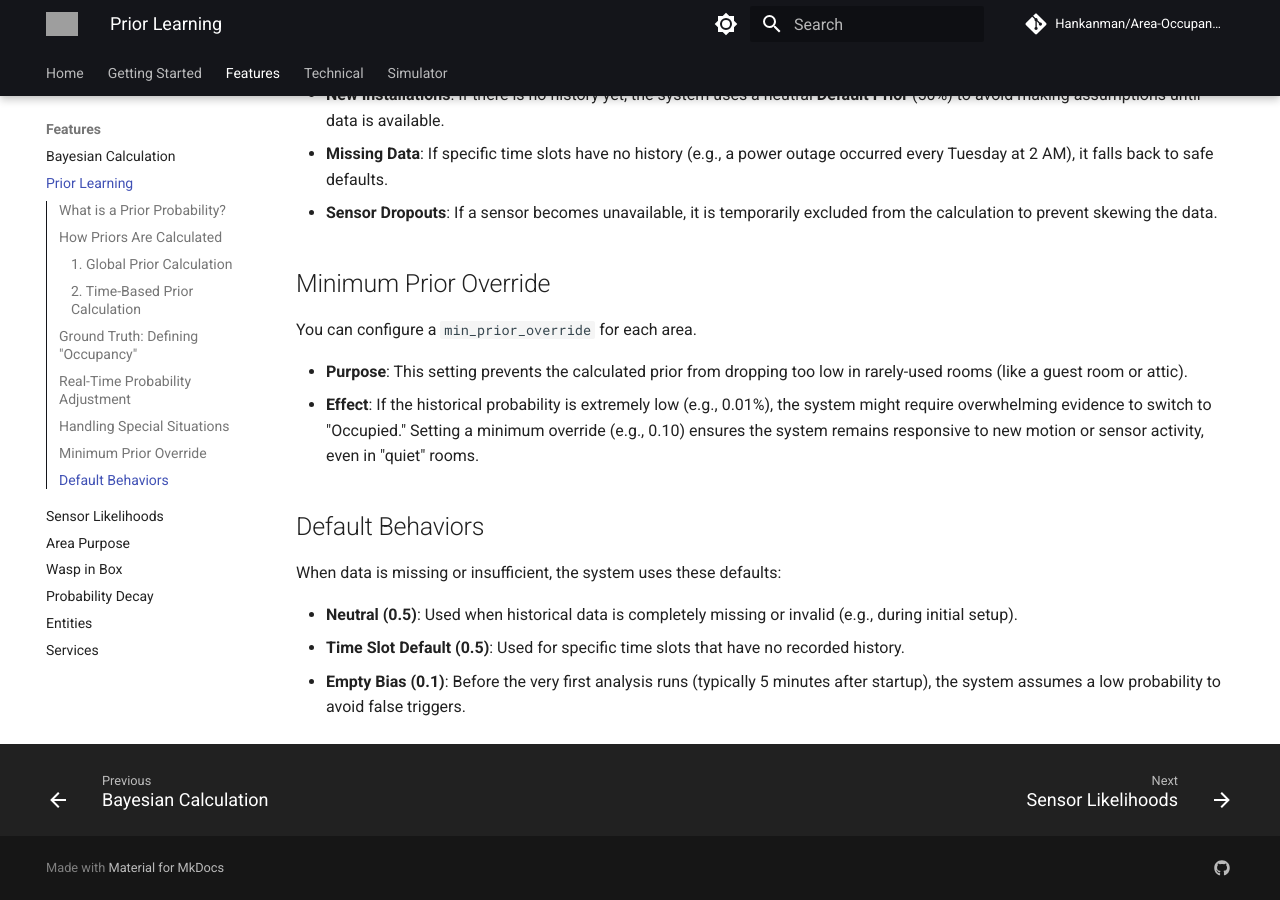
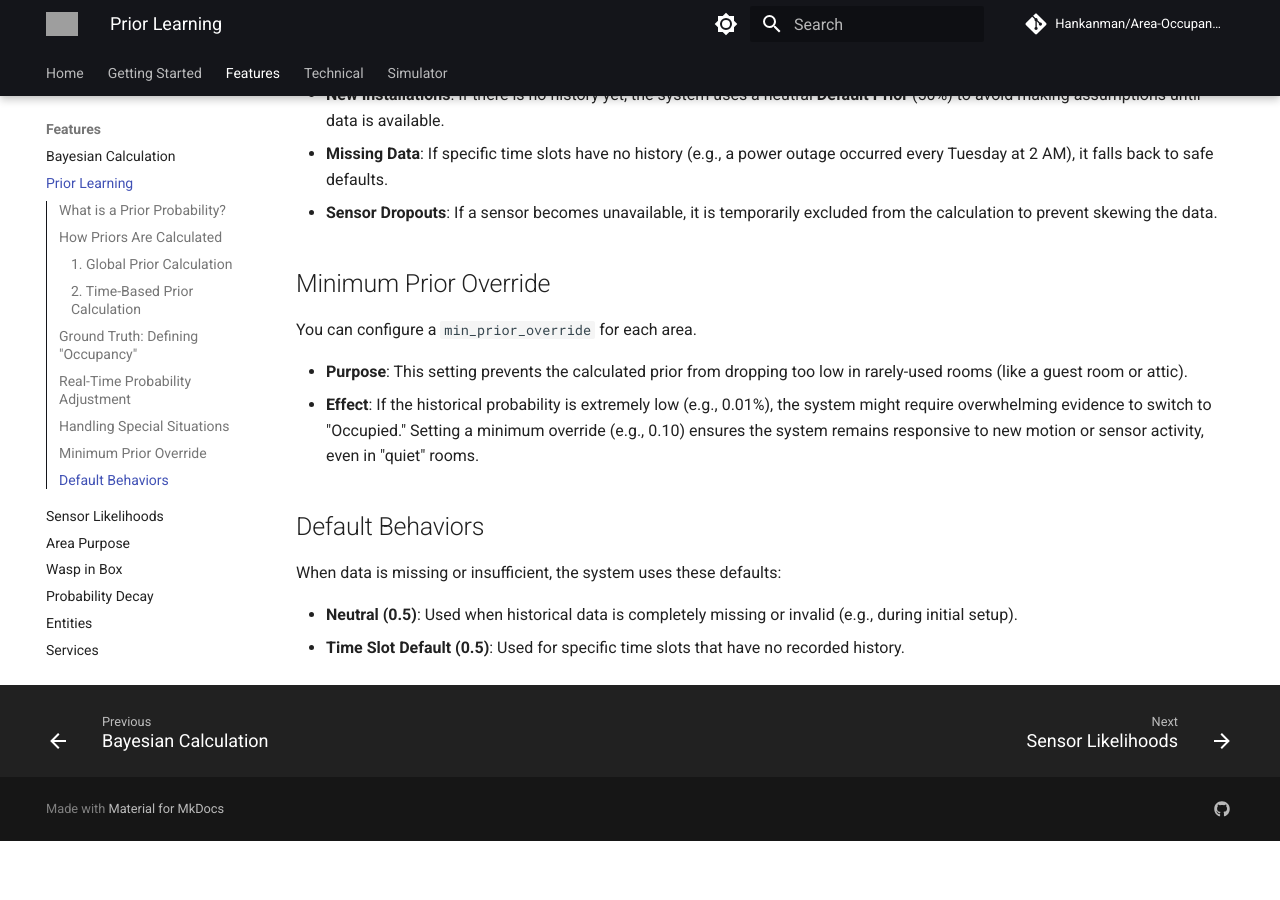
Before and after one commit to Hankanman/Area-Occupancy-Detection, an MkDocs documentation site: the page built from docs/docs/features/prior-learning.md, in a window 1280 px wide and 900 px high, scrolled down 2209 px. Built offline with MkDocs 1.6.1 and Material for MkDocs 9.7.7, drawn with Linux system fonts in a browser that asks for light colours; comment, search, counter and statistics services are not loaded; after the commit the page ends 3050 px from its top, so only the background shows below that; grey boxes are pictures that could not be loaded.

Commit message:
Remove the Empty Bias default from prior learning documentation to clarify the system's behavior during initial analysis. This change enhances the accuracy of the documentation regarding default probability assumptions in the absence of historical data.

```diff
--- a/docs/docs/features/prior-learning.md
+++ b/docs/docs/features/prior-learning.md
@@ -73,4 +73,3 @@ When data is missing or insufficient, the system uses these defaults:
 
 - **Neutral (0.5)**: Used when historical data is completely missing or invalid (e.g., during initial setup).
 - **Time Slot Default (0.5)**: Used for specific time slots that have no recorded history.
-- **Empty Bias (0.1)**: Before the very first analysis runs (typically 5 minutes after startup), the system assumes a low probability to avoid false triggers.
```
